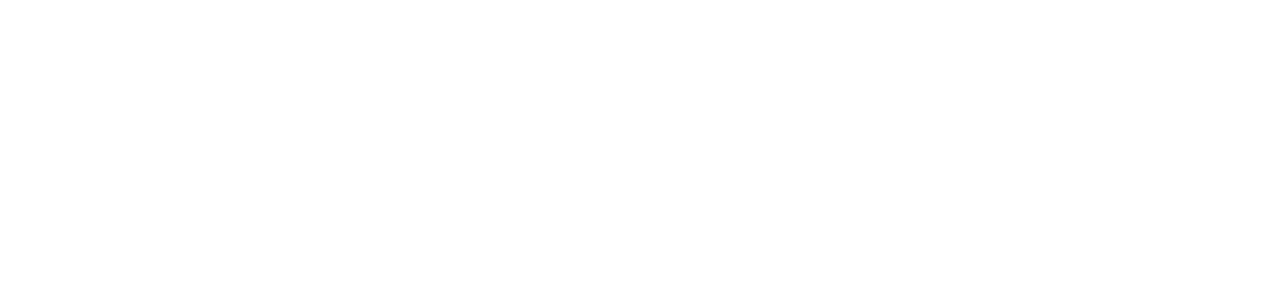
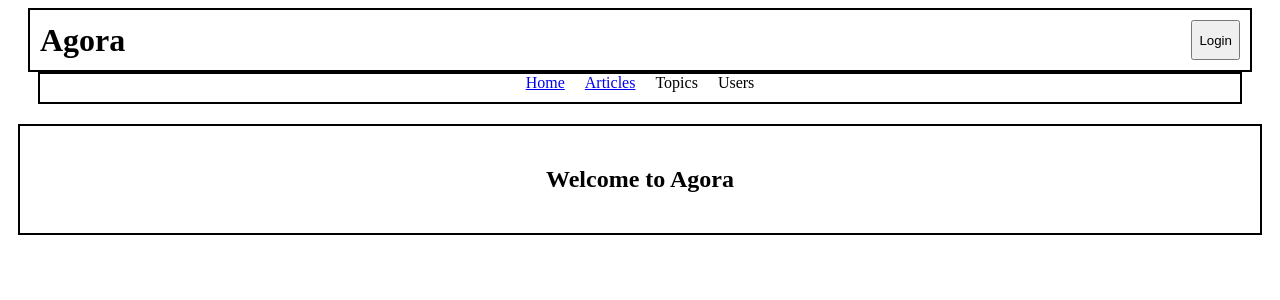
Before and after one commit to charley-js/agora, a React (Vite) app: page / in a window 1280 px wide. Shown: the top 300 px of the page. Built offline with nearby package versions, Linux system fonts and the light colour scheme; no server answers.

Commit message:
This commit will create the basic structure of the app and enable a view of all articles

```diff
--- a/package.json
+++ b/package.json
@@ -10,8 +10,10 @@
     "preview": "vite preview"
   },
   "dependencies": {
+    "axios": "^1.7.2",
     "react": "^18.2.0",
-    "react-dom": "^18.2.0"
+    "react-dom": "^18.2.0",
+    "react-router-dom": "^6.23.1"
   },
   "devDependencies": {
     "@types/react": "^18.2.66",
--- a/src/App.jsx
+++ b/src/App.jsx
@@ -1,5 +1,29 @@
-import { useState } from "react";
+import { useState, useEffect } from "react";
+import { BrowserRouter, Routes, Route } from "react-router-dom";
+import { getArticles } from "./utils/api";
+import Header from "./components/Header";
+import Home from "./components/Home";
+import Articles from "./components/Articles";
+import "./styles.css";
 
-function App() {}
+function App() {
+  const [articles, setArticles] = useState([]);
+
+  useEffect(() => {
+    getArticles().then((res) => {
+      setArticles(res);
+    });
+  }, []);
+
+  return (
+    <BrowserRouter>
+      <Header />
+      <Routes>
+        <Route path="/" element={<Home />} />
+        <Route path="/articles" element={<Articles articles={articles} />} />
+      </Routes>
+    </BrowserRouter>
+  );
+}
 
 export default App;
--- /dev/null
+++ b/src/components/ArticleCard.jsx
@@ -0,0 +1,19 @@
+const ArticleCard = ({ article }) => {
+  const date = new Date(article.created_at).toLocaleDateString();
+  return (
+    <>
+      <ul className="article-card">
+        <p>{article.topic}</p>
+        <p>{date}</p>
+        <h3>{article.title}</h3>
+        <p>{article.author}</p>
+        <img src={article.article_img_url}></img>
+        <p>Votes ({article.votes})</p>
+        <p>Comments ({article.comment_count})</p>
+        <button>Read</button>
+      </ul>
+    </>
+  );
+};
+
+export default ArticleCard;
--- /dev/null
+++ b/src/components/Articles.jsx
@@ -0,0 +1,13 @@
+import ArticleCard from "./ArticleCard";
+const Articles = ({ articles }) => {
+  return (
+    <div className="articles-container">
+      <h2 className="articles-header">Articles</h2>
+      {articles.map((article) => (
+        <ArticleCard article={article} />
+      ))}
+    </div>
+  );
+};
+
+export default Articles;
--- /dev/null
+++ b/src/components/Header.jsx
@@ -0,0 +1,15 @@
+import Nav from "./Nav";
+
+const Header = () => {
+  return (
+    <header>
+      <div className="header-container">
+        <h1 className="header-title">Agora</h1>
+        <button className="login-button">Login</button>
+      </div>
+      <Nav />
+    </header>
+  );
+};
+
+export default Header;
--- /dev/null
+++ b/src/components/Hero.jsx
@@ -0,0 +1,9 @@
+const Hero = () => {
+  return (
+    <div className="hero">
+      <h2 className="hero-header">Welcome to Agora</h2>
+    </div>
+  );
+};
+
+export default Hero;
--- /dev/null
+++ b/src/components/Home.jsx
@@ -0,0 +1,7 @@
+import Hero from "./Hero";
+
+const Home = () => {
+  return <Hero />;
+};
+
+export default Home;
--- /dev/null
+++ b/src/components/Nav.jsx
@@ -0,0 +1,20 @@
+import { Link } from "react-router-dom";
+
+const Nav = () => {
+  return (
+    <nav className="nav">
+      <ul>
+        <li>
+          <Link to="/">Home</Link>
+        </li>
+        <li>
+          <Link to="/articles">Articles</Link>
+        </li>
+        <li>Topics</li>
+        <li>Users</li>
+      </ul>
+    </nav>
+  );
+};
+
+export default Nav;
--- /dev/null
+++ b/src/styles.css
@@ -0,0 +1,74 @@
+.header-container {
+  border: 2px solid black;
+  padding: 10px;
+  display: flex;
+  justify-content: space-between;
+  align-items: center;
+  width: 100%;
+  max-width: 1200px;
+  margin: 0 auto;
+  overflow-x: hidden;
+}
+
+.header-title {
+  text-align: center;
+  margin: 0;
+}
+
+.login-button {
+  height: 40px;
+}
+
+.nav {
+  border: 2px solid black;
+  margin-top: 10px;
+  width: 100%;
+  max-width: 1200px;
+  margin: 0 auto;
+  overflow-x: auto;
+}
+
+.nav ul {
+  list-style-type: none;
+  padding: 0;
+  margin: 0;
+  display: flex;
+  gap: 20px;
+  justify-content: center;
+}
+
+.nav li {
+  margin-bottom: 10px;
+}
+
+.hero {
+  border: 2px solid black;
+  text-align: center;
+  padding: 20px;
+  width: 100%;
+  max-width: 1200px;
+  margin: 20px auto;
+}
+
+.articles-container {
+  border: 2px solid black;
+  padding: 20px;
+  width: 100%;
+  max-width: 1200px;
+  margin: 20px auto;
+}
+
+.article-card {
+  border: 2px solid black;
+  text-align: center;
+  padding: 10px;
+}
+
+.articles-header,
+.hero-header {
+  text-align: center;
+}
+
+img {
+  width: 80%;
+}
--- /dev/null
+++ b/src/utils/api.js
@@ -0,0 +1,11 @@
+import axios from "axios";
+
+const AgoraApi = axios.create({
+  baseURL: "https://agora-pudw.onrender.com/api",
+});
+
+export const getArticles = () => {
+  return AgoraApi.get("/articles").then((res) => {
+    return res.data;
+  });
+};
```
Also changed, not shown: 1 other file (tests, documents, lock files or other folders).
